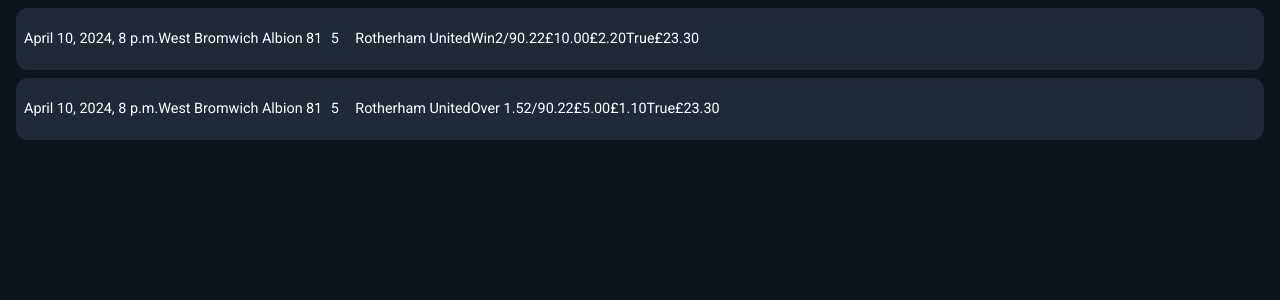
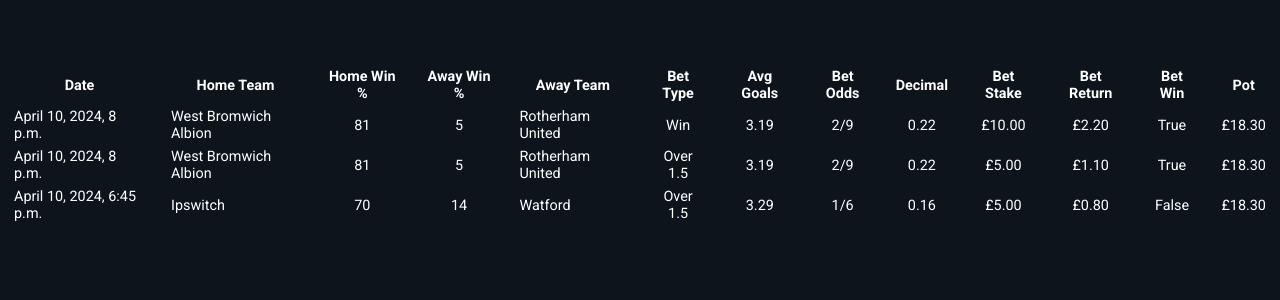
Before and after one commit to DavidHearl/predictions, a Django app: page / in a window 1280 px wide. Shown: the top 300 px of the page. Run offline with Django 5.2, Linux system fonts and the light colour scheme; data comes from the database, SQL or seed files in the repository.

Commit message:
changed layout from flexbox to a table

```diff
--- a/database/admin.py
+++ b/database/admin.py
@@ -7,7 +7,7 @@
 
 
 class MatchAdmin(admin.ModelAdmin):
-    list_display = ('home_team', 'away_team', 'date', 'home_win_percentage', 'draw_percentage', 'away_win_percentage', 'expected_goals', 'expected_home_team_goals', 'expected_away_team_goals', 'home_team_goals', 'away_team_goals')
+    list_display = ('home_team', 'away_team', 'date', 'home_win_percentage', 'draw_percentage', 'away_win_percentage', 'average_goals', 'expected_home_team_goals', 'expected_away_team_goals', 'home_team_goals', 'away_team_goals')
 
 
 class BetAdmin(admin.ModelAdmin):
--- a/database/models.py
+++ b/database/models.py
@@ -19,7 +19,7 @@
     draw_percentage = models.IntegerField(blank=True, null=True)
     away_win_percentage = models.IntegerField(blank=True, null=True)
 
-    expected_goals = models.FloatField(blank=True, null=True)
+    average_goals = models.FloatField(blank=True, null=True)
 
     expected_home_team_goals = models.FloatField(blank=True, null=True)
     expected_away_team_goals = models.FloatField(blank=True, null=True)
--- a/database/templates/overall_statistics.html
+++ b/database/templates/overall_statistics.html
@@ -1,57 +1,41 @@
 {% extends 'base.html' %}
 
 {% block content %}
-
-    {% for bet in bets %}
-        <div class="match-container">
-            <div>
-                <p>{{ bet.match.date }}</p>
-            </div>
-
-            <div class="home-team">
-                <p>{{ bet.match.home_team }}</p>
-            </div>
-
-            <div class="percentage">
-                <p>{{ bet.match.home_win_percentage }}</p>
-            </div>
-
-            <div class="percentage">
-                <p>{{ bet.match.away_win_percentage }}</p>
-            </div>
-
-            <div class="away_team">
-                <p>{{ bet.match.away_team }}</p>
-            </div>
-
-            <div>
-                <p>{{ bet.get_bet_type_display }}</p>
-            </div>
-
-            <div>
-                <p>{{ bet.bet_odds_numerator }}/{{ bet.bet_odds_denominator }}</p>
-            </div>
-
-            <div>
-                <p>{{ bet.bet_decimal_odds }}</p>
-            </div>
-
-            <div>
-                <p>£{{ bet.bet_stake }}</p>
-            </div>
-
-            <div>
-                <p>£{{ bet.bet_return }}</p>
-            </div>
-
-            <div>
-                <p>{{ bet.bet_win }}</p>
-            </div>
-
-            <div>
-                <p>£{{ pot }}</p>
-            </div>
-        </div>
-    {% endfor %}
+    <div class="container">
+        <table>
+            <tr>
+                <th>Date</th>
+                <th>Home Team</th>
+                <th>Home Win %</th>
+                <th>Away Win %</th>
+                <th>Away Team</th>
+                <th>Bet Type</th>
+                <th>Avg Goals</th>
+                <th>Bet Odds</th>
+                <th>Decimal</th>
+                <th>Bet Stake</th>
+                <th>Bet Return</th>
+                <th>Bet Win</th>
+                <th>Pot</th>
+            </tr>
+            {% for bet in bets %}
+                <tr>
+                    <td>{{ bet.match.date }}</td>
+                    <td>{{ bet.match.home_team }}</td>
+                    <td class="center-text">{{ bet.match.home_win_percentage }}</td>
+                    <td class="center-text">{{ bet.match.away_win_percentage }}</td>
+                    <td>{{ bet.match.away_team }}</td>
+                    <td class="center-text">{{ bet.get_bet_type_display }}</td>
+                    <td class="center-text">{{ bet.match.average_goals }}</td>
+                    <td class="center-text">{{ bet.bet_odds_numerator }}/{{ bet.bet_odds_denominator }}</td>
+                    <td class="center-text">{{ bet.bet_decimal_odds }}</td>
+                    <td class="center-text">£{{ bet.bet_stake }}</td>
+                    <td class="center-text">£{{ bet.bet_return }}</td>
+                    <td class="center-text">{{ bet.bet_win }}</td>
+                    <td class="center-text">£{{ pot }}</td>
+                </tr>
+            {% endfor %}
+        </table>
+    </div>
 
 {% endblock %}
--- a/static/css/style.css
+++ b/static/css/style.css
@@ -1,3 +1,8 @@
+* {
+    padding: 0;
+    margin: 0;
+}
+
 body {
     font-family: 'Roboto', sans-serif;
     background: rgb(13,20,28);
@@ -5,24 +10,30 @@
     color: white;
 }
 
-.match-container {
+.container {
     display: flex;
+    flex-direction: column;
     align-items: center;
-    background: rgb(31, 41, 55);
-    padding: 8px;
-    margin: 8px;
-    border-radius: 12px;
+    justify-content: center;
+    max-width: 1400px;
+    margin: 0 auto;
 }
 
-.match-container > div {
-    /* border: 1px solid white; */
+table {
+    margin-top: 64px;
 }
 
-.home-team,
-.away-team {
-    width: 12%;
+td, th {
+    padding: 2px 12px;
 }
 
-.percentage {
-    width: 2%;
+.center-text {
+    text-align: center;
 }
+
+hr {
+    width: 98%;
+    margin: 4px;
+    border-color: 1px solid rgba(255, 255, 255, 0.5);
+    background-color: 1px solid rgba(255, 255, 255, 0.5);
+}
```
Also changed, not shown: database/migrations/0006_rename_expected_goals_match_average_goals.py (added), db.sqlite3.
